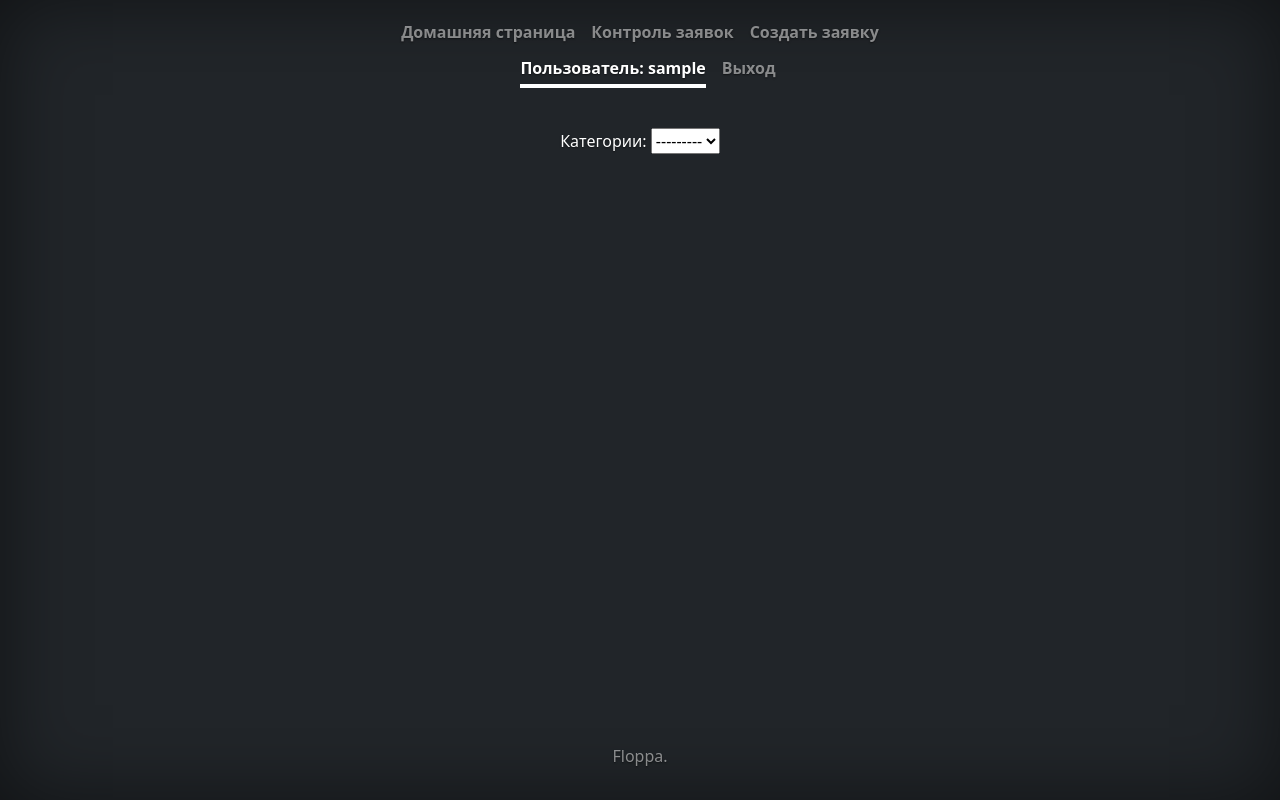
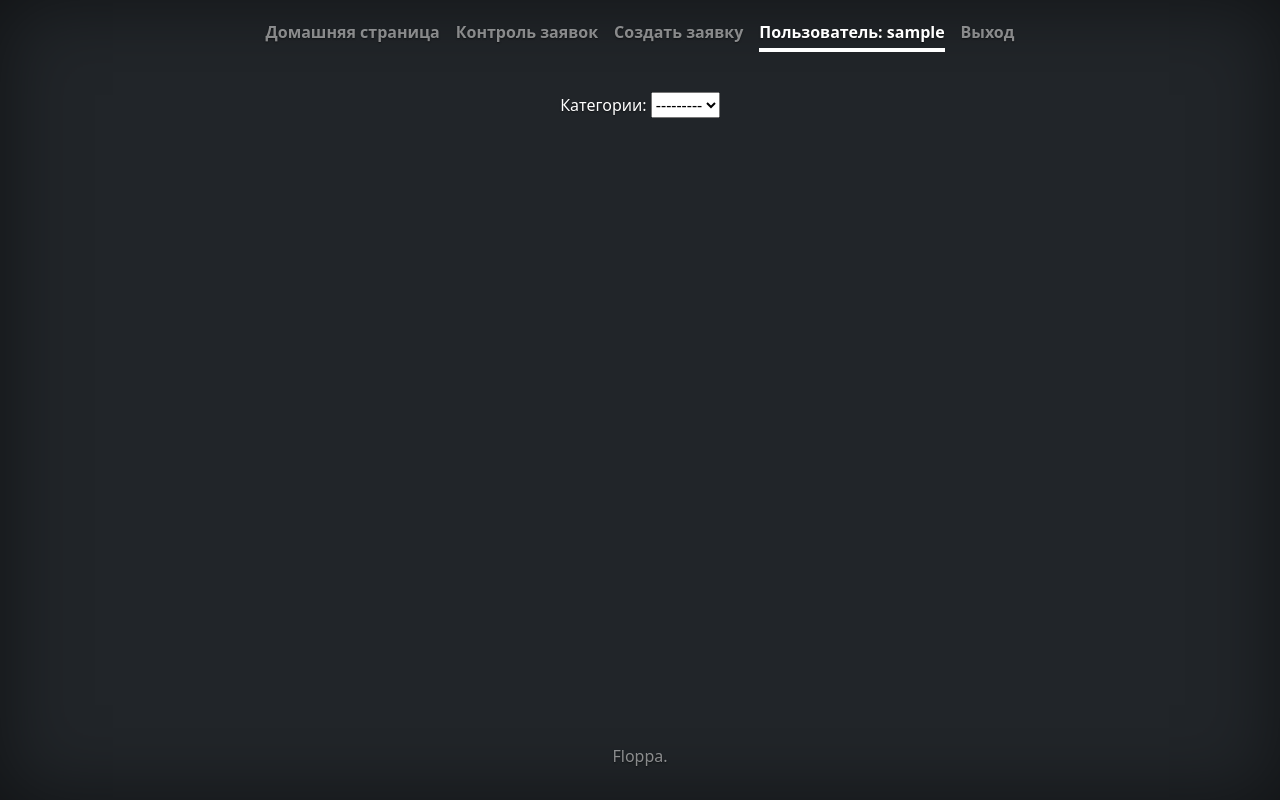
Before and after one commit to bebra678/Django_Praktika_1, a Django app: page /catalog/personal-area/ in a window 1280 px wide. Run offline with Django 4.2, Linux system fonts and the light colour scheme; the visitor is signed in with stand-in values (Sample User, id 1); data that the repository does not hold is empty.

Commit message:
change css

```diff
--- a/catalog/static/catalog/area.css
+++ b/catalog/static/catalog/area.css
@@ -24,11 +24,6 @@ body {
   box-shadow: inset 0 0 5rem rgba(0, 0, 0, .5);
   background-color: RGBA(33,37,41,var(--bs-bg-opacity,1))!important;
 }
-
-.cover-container {
-  max-width: 42em;
-}
-
 
 /*
  * Header
@@ -113,7 +108,8 @@ body {
 .main{
 
 display: flex;
-justify-content: space-around
+flex-wrap: wrap;
+justify-content: space-around;
 
 }
 
@@ -125,7 +121,7 @@ overflow: hidden;
 }
 
 .design{
-
+  margin: 4px;
   list-style-type: none;
   max-width: 203px
   ;overflow: hidden;
--- a/catalog/templates/catalog/personal_area.html
+++ b/catalog/templates/catalog/personal_area.html
@@ -12,7 +12,7 @@
 <script src='//'></script>
 </head>
 <body class="d-flex h-100 text-center text-bg-dark">
-  <div class="cover-container d-flex w-100 h-100 p-3 mx-auto flex-column">
+  <div class="d-flex w-100 h-100 p-3 mx-auto flex-column">
     <header>
       <nav class="nav nav-masthead justify-content-center">
         <a class="nav-link fw-bold py-1 px-0" aria-current="page" href="{% url 'index' %}">Домашняя страница</a>
--- a/catalog/templates/catalog/post_control.html
+++ b/catalog/templates/catalog/post_control.html
@@ -12,7 +12,7 @@
 <script src='//'></script>
 </head>
 <body class="d-flex h-100 text-center text-bg-dark">
-  <div class="cover-container d-flex w-100 h-100 p-3 mx-auto flex-column">
+  <div class="d-flex w-100 h-100 p-3 mx-auto flex-column">
     <header>
       <nav class="nav nav-masthead justify-content-center">
         <a class="nav-link fw-bold py-1 px-0" aria-current="page" href="{% url 'index' %}">Домашняя страница</a>
@@ -32,6 +32,7 @@
   </header>
 
     <div class="text-center" style="margin-top:40px; margin-bottom:40px">
+        <p><a href="#"></a>{{category}}</p>
       <form method="get" id="filter">
         {{ filter.form.as_p }}
         <input type="submit" class="filter-button">
```
